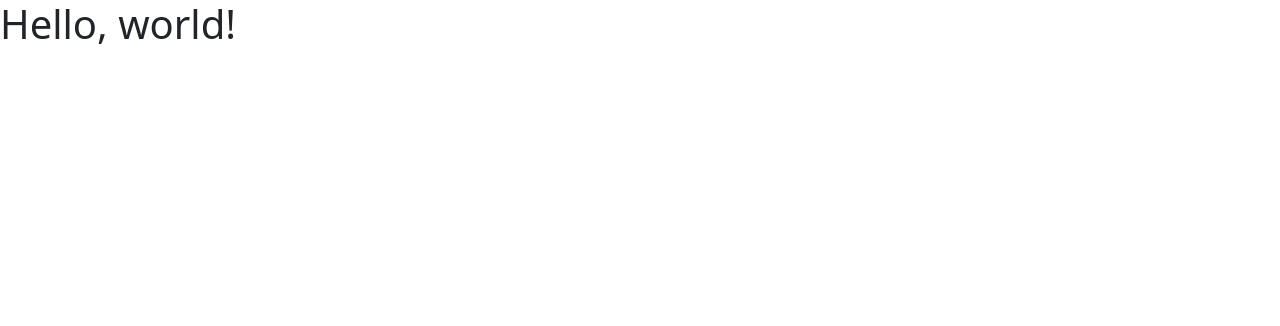
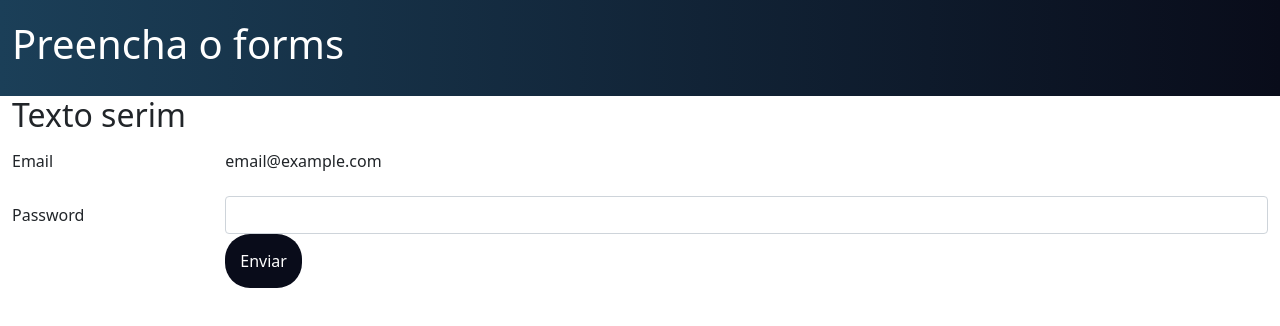
Before and after one commit to projetosDS/ProjetoForms-Colaborativo, a plain HTML site: page index.html in a window 1280 px wide. Drawn offline with nearby package versions, Linux system fonts and the light colour scheme.

Commit message:
Dá um jeito ai boy
pfv

```diff
--- a/css/pg.css
+++ b/css/pg.css
@@ -0,0 +1,19 @@
+* {
+    margin: 0px;
+    padding: 0px;
+}
+
+#topo {
+    padding: 20px 0px;
+    color: white;
+    background-image: linear-gradient(-90deg,#090C1A, #1B3F58);
+}
+
+.bt-proj {
+    padding: 15px;
+    border: 0;
+    border-radius: 25px;
+    color: white;
+    background: #090C1A;
+    transition: background 2s;
+}
--- a/index.html
+++ b/index.html
@@ -5,16 +5,51 @@
   <!-- Required meta tags -->
   <meta charset="utf-8">
   <meta name="viewport" content="width=device-width, initial-scale=1">
+  <link rel="stylesheet" href="css/pg.css">
 
   <!-- Bootstrap CSS -->
   <link href="https://cdn.jsdelivr.net/npm/bootstrap@5.1.3/dist/css/bootstrap.min.css" rel="stylesheet"
     integrity="sha384-1BmE4kWBq78iYhFldvKuhfTAU6auU8tT94WrHftjDbrCEXSU1oBoqyl2QvZ6jIW3" crossorigin="anonymous">
 
-  <title>Hello, world!</title>
+  <title>Formulario de teste</title>
 </head>
 
 <body>
-  <h1>Hello, world!</h1>
+  <main>
+    <section id="topo">
+      <div class="container-fluid">
+        <div class="row">
+          <div class="col-md-12 align-self-center">
+            <h1 class="title">Preencha o forms</h1>
+          </div>
+        </div>
+      </div>
+    </section>
+    <section id="forms">
+      <div class="container-fluid">
+        <div class="row">
+          <div class="col-md-12 align-self-center">
+            <h2>Texto serim</h2>
+            <div class="mb-3 row">
+              <label for="staticEmail" class="col-sm-2 col-form-label">Email</label>
+              <div class="col-sm-10">
+                <input type="text" readonly class="form-control-plaintext" id="staticEmail" value="email@example.com">
+              </div>
+            </div>
+            <div class="mb-3 row">
+              <label for="inputPassword" class="col-sm-2 col-form-label">Password</label>
+              <div class="col-sm-10">
+                <input type="password" class="form-control" id="inputPassword">
+                <button class="bt-proj">Enviar</button>
+              </div>
+            </div>
+          </div>
+        </div>
+      </div>
+
+    </section>
+  </main>
+
 
   <!-- Optional JavaScript; choose one of the two! -->
 
@@ -23,12 +58,6 @@
     integrity="sha384-ka7Sk0Gln4gmtz2MlQnikT1wXgYsOg+OMhuP+IlRH9sENBO0LRn5q+8nbTov4+1p"
     crossorigin="anonymous"></script>
 
-  <!-- Option 2: Separate Popper and Bootstrap JS -->
-  <!--
-    <script src="https://cdn.jsdelivr.net/npm/@popperjs/core@2.10.2/dist/umd/popper.min.js" integrity="sha384-7+zCNj/IqJ95wo16oMtfsKbZ9ccEh31eOz1HGyDuCQ6wgnyJNSYdrPa03rtR1zdB" crossorigin="anonymous"></script>
-    <script src="https://cdn.jsdelivr.net/npm/bootstrap@5.1.3/dist/js/bootstrap.min.js" integrity="sha384-QJHtvGhmr9XOIpI6YVutG+2QOK9T+ZnN4kzFN1RtK3zEFEIsxhlmWl5/YESvpZ13" crossorigin="anonymous"></script>
-    -->
-  <!--Ian é lindo-->
 </body>
 
 </html>
```
